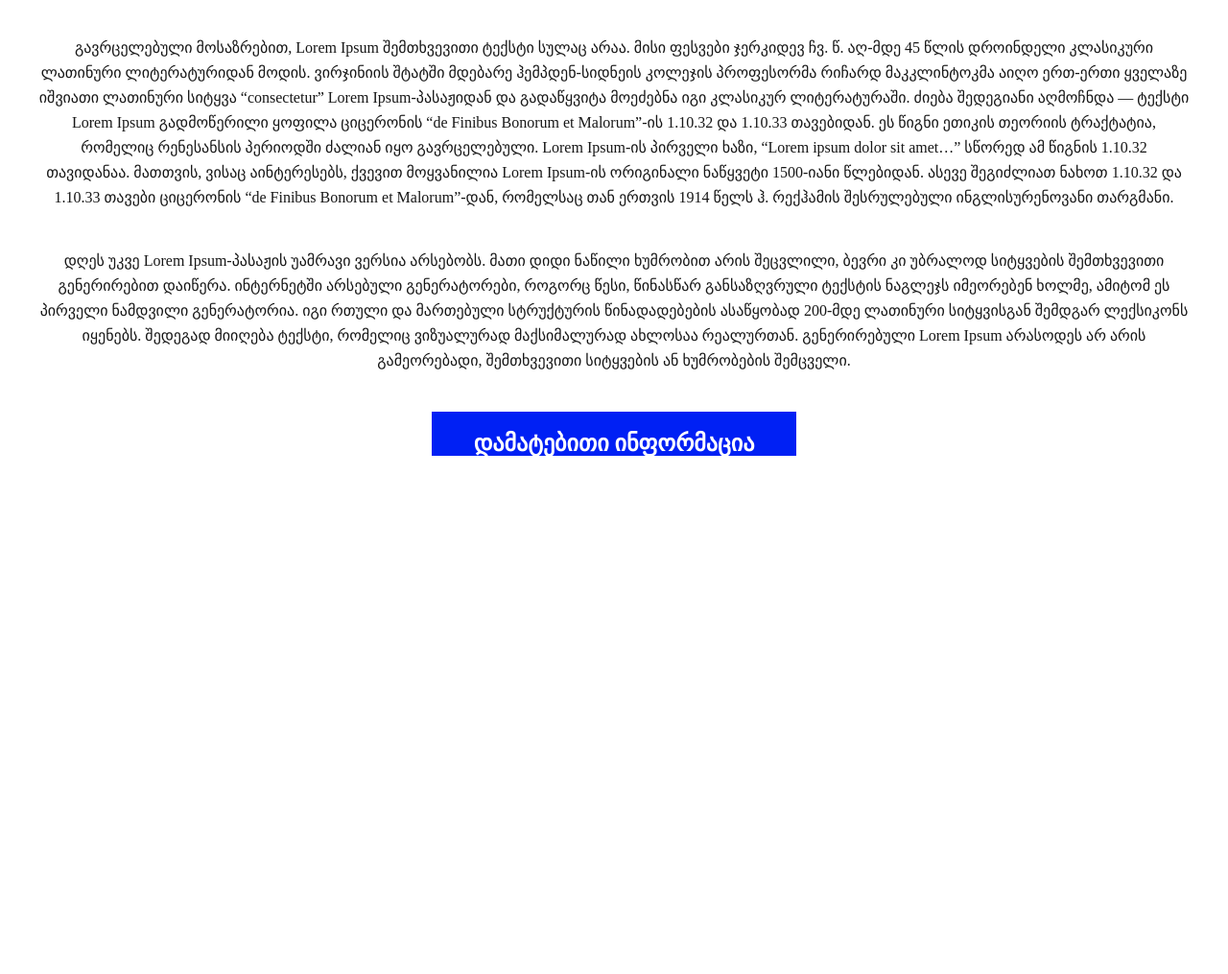
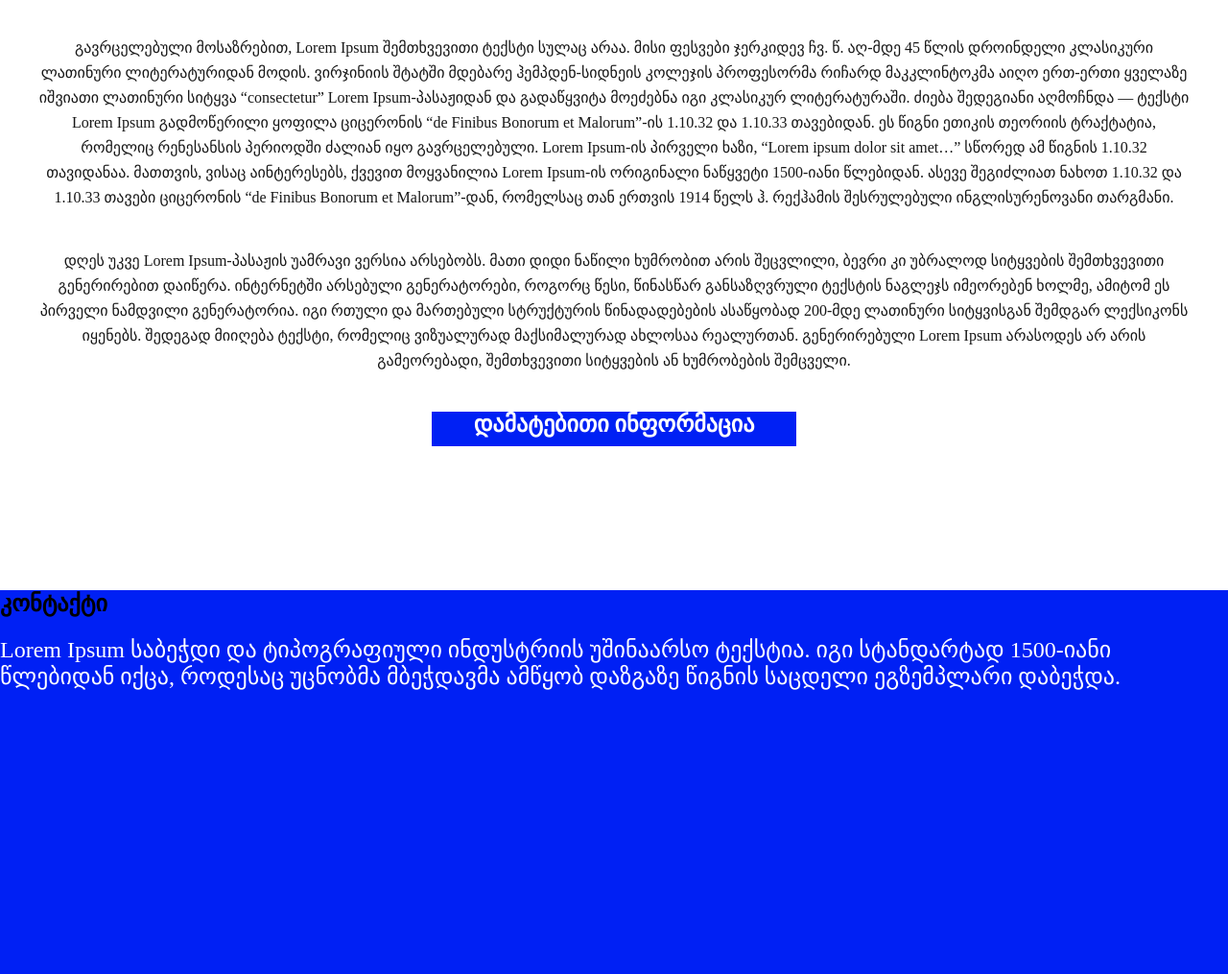
Before and after one commit to gogaken/Front-End4, a plain HTML site: page index.html in a window 1280 px wide. Shown: the part 2276-3291 px from the top of the page at 96% size. Before the commit the page ends 2751 px from the top, so only its background shows below. Drawn offline with Linux system fonts and the light colour scheme; files that its build step writes are made by us from their sources.

Commit message:
დავასრულე

```diff
--- a/css/style.css
+++ b/css/style.css
@@ -30,14 +30,14 @@ nav{
 	width: 100%;
 }
 div.logo{
-
+    display: block;
 	font-size: 35px;
 	line-height: 80px;
 	padding: 0 100px;
 	font-weight: bold;
 }
 nav ul{
-
+    display: block;
 	float: right;
 	margin-right: 20px;
 }
@@ -88,12 +88,21 @@ nav.active{
     margin: 40px;
 }
 .damatebiti{
+    display: block;
     color: #fff;
     background-color: #0020F4  ;
     margin-left: 450px;
     margin-right: 450px;
-    padding-top: 20px;
+    margin-bottom: 150px;
+    padding-bottom: 10px;
 }
 footer{
+    margin-top: 20px;
     background-color: #0020F4;
+    height: 400px;
 }
+.footer{
+    margin-top: 20px;
+    font-size: 24px;
+    color: #fff;
+}
--- a/index.html
+++ b/index.html
@@ -42,7 +42,7 @@
 
         <img align="center" class="shenoba" src="img/Rectangle.png" alt="shenoba" >
             <h2 align="center" >რატომ ვიყენებთ მას და საიდან მოდის ეს ტექსტი?</h2>
-        <div align="center" >
+        <div align="center">
             <article>
                 <img src="img/1.png" alt="1">
                 <img src="img/2.png" alt="1">
@@ -69,6 +69,18 @@
                     </h2>
                 </article>
             </div>
+    </section>
+    <footer>
+        <div>
+            <article>
+                <h1>კონტაქტი</h1>
+                <p class="footer">
+                    Lorem Ipsum საბეჭდი და ტიპოგრაფიული ინდუსტრიის უშინაარსო ტექსტია. იგი სტანდარტად 1500-იანი წლებიდან იქცა, როდესაც უცნობმა მბეჭდავმა ამწყობ დაზგაზე წიგნის საცდელი ეგზემპლარი დაბეჭდა.
+                </p>
+
+            </article>
+        </div>
+    </footer>
 
 
 </body>
```
